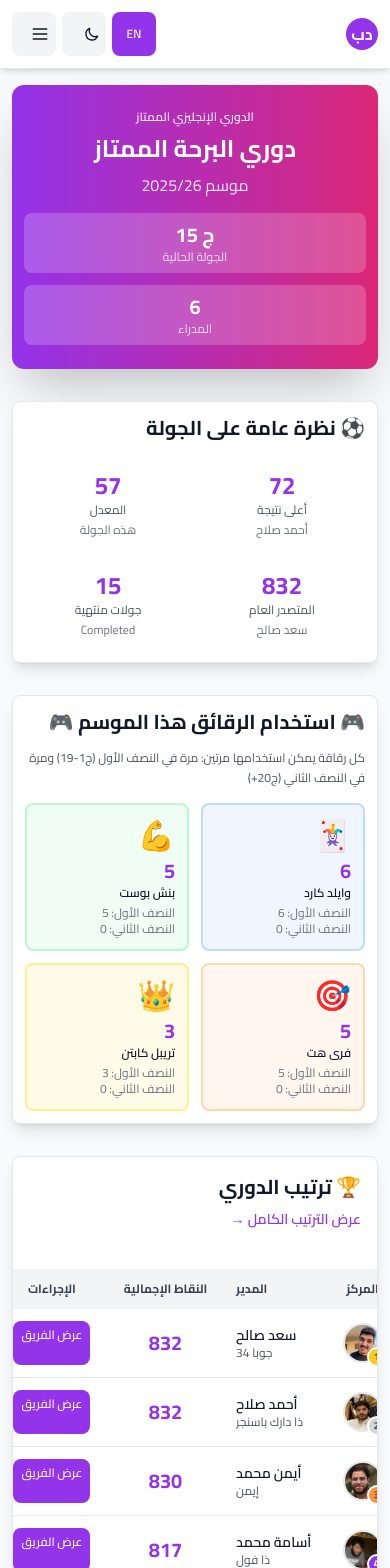
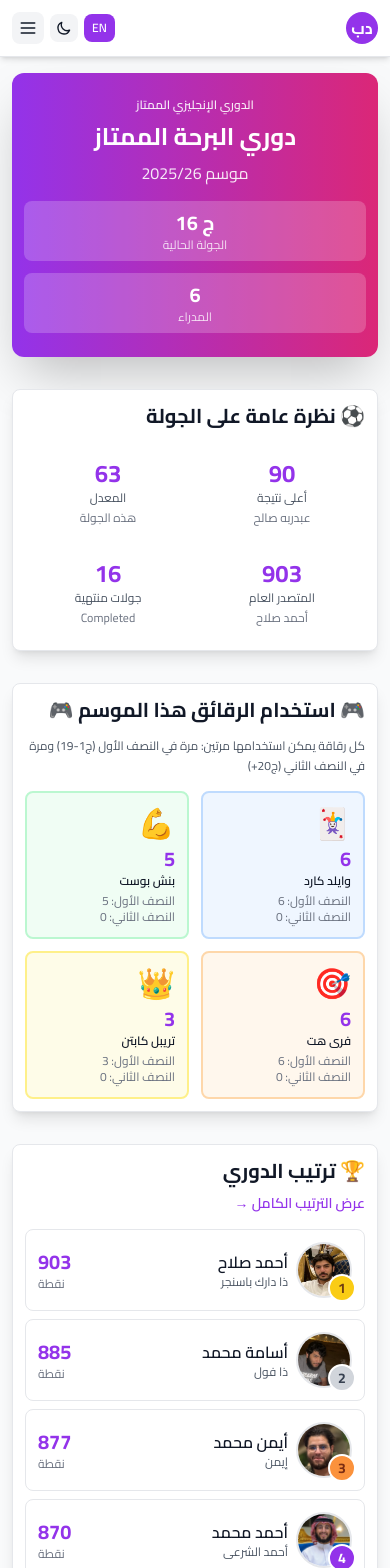
Before and after one commit to 3bdrabu222/AlberhaLeague, a Next.js app: page / in a window 390 px wide. Shown: the top 1568 px of the page. Built offline with nearby package versions, Linux system fonts and the light colour scheme.

Commit message:
Gameweek 16

```diff
--- a/src/app/compare/page.tsx
+++ b/src/app/compare/page.tsx
@@ -147,15 +147,15 @@ export default function ComparePage() {
                 <table className="w-full">
                 <thead>
                   <tr className="table-header">
-                    <th className="px-2 sm:px-4 py-3 sm:py-4 text-end text-xs sm:text-sm">{t('compare.stat')}</th>
+                    <th className="px-4 py-4 text-end">{t('compare.stat')}</th>
                     {comparisonData.map((data, index) => {
                       const player = players.find(p => p.id === data.id);
                       return (
-                        <th key={data.id} className="px-2 sm:px-4 py-3 sm:py-4 text-center text-xs sm:text-sm">
-                          <div className="flex flex-col items-center gap-1 sm:gap-2">
-                            {player && <PlayerAvatar player={player} size="sm" className="sm:!w-10 sm:!h-10" />}
-                            <div className="font-semibold text-xs sm:text-sm truncate max-w-[80px] sm:max-w-none">{translatePlayerName(data.name)}</div>
-                            <div className="text-xs text-gray-500 dark:text-gray-400 hidden sm:block truncate">
+                        <th key={data.id} className="px-4 py-4 text-center">
+                          <div className="flex flex-col items-center gap-2">
+                            {player && <PlayerAvatar player={player} size="md" />}
+                            <div className="font-semibold">{translatePlayerName(data.name)}</div>
+                            <div className="text-xs text-gray-500 dark:text-gray-400">
                               {data.teamName ? translateTeamName(data.teamName) : ''}
                             </div>
                           </div>
@@ -166,44 +166,44 @@ export default function ComparePage() {
                 </thead>
                 <tbody>
                   <tr className="table-row">
-                    <td className="px-2 sm:px-4 py-3 sm:py-4 font-semibold text-xs sm:text-sm">{t('compare.totalPoints')}</td>
+                    <td className="px-4 py-4 font-semibold">{t('compare.totalPoints')}</td>
                     {comparisonData.map((data) => (
-                      <td key={data.id} className="px-2 sm:px-4 py-3 sm:py-4 text-center">
-                        <span className="text-lg sm:text-2xl font-bold text-purple-600">{data.totalPoints}</span>
+                      <td key={data.id} className="px-4 py-4 text-center">
+                        <span className="text-2xl font-bold text-purple-600">{data.totalPoints}</span>
                       </td>
                     ))}
                   </tr>
                   <tr className="table-row">
-                    <td className="px-2 sm:px-4 py-3 sm:py-4 font-semibold text-xs sm:text-sm">{t('compare.averageScore')}</td>
+                    <td className="px-4 py-4 font-semibold">{t('compare.averageScore')}</td>
                     {comparisonData.map((data) => (
-                      <td key={data.id} className="px-2 sm:px-4 py-3 sm:py-4 text-center">
-                        <span className="text-base sm:text-xl font-bold">{data.averageScore.toFixed(1)}</span>
+                      <td key={data.id} className="px-4 py-4 text-center">
+                        <span className="text-xl font-bold">{data.averageScore.toFixed(1)}</span>
                       </td>
                     ))}
                   </tr>
                   <tr className="table-row">
-                    <td className="px-2 sm:px-4 py-3 sm:py-4 font-semibold text-xs sm:text-sm">{t('compare.highestWeek')}</td>
+                    <td className="px-4 py-4 font-semibold">{t('compare.highestWeek')}</td>
                     {comparisonData.map((data) => (
-                      <td key={data.id} className="px-2 sm:px-4 py-3 sm:py-4 text-center">
-                        <span className="text-base sm:text-xl font-bold text-green-500">{data.highestWeek}</span>
+                      <td key={data.id} className="px-4 py-4 text-center">
+                        <span className="text-xl font-bold text-green-500">{data.highestWeek}</span>
                       </td>
                     ))}
                   </tr>
                   <tr className="table-row">
-                    <td className="px-2 sm:px-4 py-3 sm:py-4 font-semibold text-xs sm:text-sm">{t('compare.lowestWeek')}</td>
+                    <td className="px-4 py-4 font-semibold">{t('compare.lowestWeek')}</td>
                     {comparisonData.map((data) => (
-                      <td key={data.id} className="px-2 sm:px-4 py-3 sm:py-4 text-center">
-                        <span className="text-base sm:text-xl font-bold text-red-500">{data.lowestWeek}</span>
+                      <td key={data.id} className="px-4 py-4 text-center">
+                        <span className="text-xl font-bold text-red-500">{data.lowestWeek}</span>
                       </td>
                     ))}
                   </tr>
                   <tr className="table-row">
-                    <td className="px-2 sm:px-4 py-3 sm:py-4 font-semibold text-xs sm:text-sm">{t('compare.consistency')}</td>
+                    <td className="px-4 py-4 font-semibold">{t('compare.consistency')}</td>
                     {comparisonData.map((data) => (
-                      <td key={data.id} className="px-2 sm:px-4 py-3 sm:py-4 text-center">
-                        <span className="text-sm sm:text-lg font-semibold">
+                      <td key={data.id} className="px-4 py-4 text-center">
+                        <span className="text-lg font-semibold">
                           {data.consistency.toFixed(1)}
-                          <span className="text-xs text-gray-500 dark:text-gray-400 mr-1 hidden sm:inline">
+                          <span className="text-xs text-gray-500 dark:text-gray-400 mr-1">
                             ({data.consistency < 10 ? t('compare.veryConsistent') : data.consistency < 15 ? t('compare.consistent') : t('compare.inconsistent')})
                           </span>
                         </span>
@@ -220,13 +220,13 @@ export default function ComparePage() {
           <div className="card">
             <h2 className="text-xl sm:text-2xl font-bold mb-4 sm:mb-6">{t('compare.weeklyPerformance')}</h2>
             <div className="w-full overflow-x-auto">
-              <ResponsiveContainer width="100%" height={300} minWidth={400}>
+              <ResponsiveContainer width="100%" height={300} minWidth={600}>
               <LineChart data={weeklyChartData}>
                 <CartesianGrid strokeDasharray="3 3" className="opacity-30" />
-                <XAxis dataKey="week" tick={{ fontSize: 10 }} />
-                <YAxis tick={{ fontSize: 10 }} />
+                <XAxis dataKey="week" />
+                <YAxis />
                 <Tooltip />
-                <Legend wrapperStyle={{ fontSize: '12px' }} />
+                <Legend />
                 {comparisonData.map((data, index) => (
                   <Line
                     key={data.id}
@@ -234,9 +234,9 @@ export default function ComparePage() {
                     dataKey={`player${index + 1}`}
                     name={translatePlayerName(data.name)}
                     stroke={COLORS[index % COLORS.length]}
-                    strokeWidth={2}
-                    dot={{ r: 3 }}
-                    activeDot={{ r: 5 }}
+                    strokeWidth={3}
+                    dot={{ r: 4 }}
+                    activeDot={{ r: 6 }}
                   />
                 ))}
               </LineChart>
@@ -330,11 +330,11 @@ export default function ComparePage() {
           <div className="card">
             <h2 className="text-xl sm:text-2xl font-bold mb-4 sm:mb-6">{t('compare.totalPointsComparison')}</h2>
             <div className="w-full overflow-x-auto">
-              <ResponsiveContainer width="100%" height={300} minWidth={300}>
+              <ResponsiveContainer width="100%" height={300} minWidth={400}>
               <BarChart data={comparisonData.map(d => ({ name: translatePlayerName(d.name), points: d.totalPoints }))}>
                 <CartesianGrid strokeDasharray="3 3" className="opacity-30" />
-                <XAxis dataKey="name" tick={{ fontSize: 10 }} angle={-45} textAnchor="end" height={80} />
-                <YAxis tick={{ fontSize: 10 }} />
+                <XAxis dataKey="name" />
+                <YAxis />
                 <Tooltip />
                 <Bar dataKey="points" fill="#9333EA" radius={[8, 8, 0, 0]}>
                   {comparisonData.map((_, index) => (
--- a/src/app/globals.css
+++ b/src/app/globals.css
@@ -75,24 +75,6 @@
   .table-row {
     @apply border-b border-gray-200 dark:border-gray-800 hover:bg-gray-50 dark:hover:bg-dark-hover transition-colors;
   }
-
-  /* Mobile table improvements */
-  @media (max-width: 640px) {
-    table {
-      font-size: 0.875rem;
-    }
-
-    th, td {
-      padding: 0.5rem 0.25rem;
-      white-space: nowrap;
-    }
-
-    /* Allow text wrapping in specific cells on mobile */
-    .table-row td:first-child,
-    .table-row td:nth-child(2) {
-      white-space: normal;
-    }
-  }
 }
 
 /* Custom scrollbar */
@@ -112,34 +94,3 @@
 ::-webkit-scrollbar-thumb:hover {
   @apply bg-gray-500 dark:bg-gray-500;
 }
-
-/* Mobile-specific improvements */
-@media (max-width: 640px) {
-  /* Better touch targets */
-  button, a, input, select {
-    min-height: 44px;
-    min-width: 44px;
-  }
-
-  /* Improve table scrolling on mobile */
-  .overflow-x-auto {
-    -webkit-overflow-scrolling: touch;
-    scrollbar-width: thin;
-  }
-
-  /* Better spacing for mobile cards */
-  .card {
-    margin-bottom: 1rem;
-  }
-
-  /* Improve text readability */
-  body {
-    font-size: 14px;
-    line-height: 1.6;
-  }
-
-  /* Better form inputs on mobile */
-  input, select, textarea {
-    font-size: 16px; /* Prevents zoom on iOS */
-  }
-}
--- a/src/app/page.tsx
+++ b/src/app/page.tsx
@@ -8,7 +8,7 @@ import PlayerAvatar from '@/components/PlayerAvatar';
 export default function Home() {
   const { t, translatePlayerName, translateTeamName } = useLanguage();
   const players = getPlayers();
-  const topPlayers = players; // Show all players instead of just top 5
+  const topPlayers = players.slice(0, 5);
   const totalPlayers = players.length;
   const totalWeeks = getTotalWeeks();
   const currentGameweek = totalWeeks;
@@ -150,58 +150,40 @@ export default function Home() {
       </section>
 
       {/* League Standings */}
-      <section className="card overflow-hidden p-0 sm:p-4 md:p-6">
-        <div className="flex flex-col sm:flex-row justify-between items-start sm:items-center gap-2 sm:gap-0 mb-4 sm:mb-6 px-4 sm:px-0 pt-4 sm:pt-0">
+      <section className="card">
+        <div className="flex flex-col sm:flex-row justify-between items-start sm:items-center gap-2 sm:gap-0 mb-4 sm:mb-6">
           <h2 className="text-xl sm:text-2xl font-bold">{t('home.leagueStandings')}</h2>
           <Link href="/rankings" className="text-purple-600 hover:text-purple-700 font-semibold text-sm">
             {t('home.viewFull')} →
           </Link>
         </div>
 
-        {/* Mobile-friendly table view */}
-        <div className="overflow-x-auto -mx-4 sm:mx-0">
-          <div className="inline-block min-w-full align-middle">
-            <table className="w-full">
-              <thead>
-                <tr className="table-header">
-                  <th className="px-2 sm:px-4 py-3 sm:py-4 text-center text-xs sm:text-sm">{t('rankings.rank')}</th>
-                  <th className="px-3 sm:px-6 py-3 sm:py-4 text-end text-xs sm:text-sm">{t('rankings.manager')}</th>
-                  <th className="px-3 sm:px-6 py-3 sm:py-4 text-center text-xs sm:text-sm hidden sm:table-cell">{t('rankings.teamName')}</th>
-                  <th className="px-3 sm:px-6 py-3 sm:py-4 text-center text-xs sm:text-sm">{t('rankings.overallPoints')}</th>
-                  <th className="px-3 sm:px-6 py-3 sm:py-4 text-center text-xs sm:text-sm">{t('rankings.actions')}</th>
-                </tr>
-              </thead>
-              <tbody>
+        <div className="space-y-2 sm:space-y-3">
           {topPlayers.map((player, index) => (
-                  <tr key={player.id} className="table-row">
-                    <td className="px-2 sm:px-4 py-3 sm:py-4 text-center">
-                      <PlayerAvatar player={player} size="md" showRank rank={index + 1} className="mx-auto" />
-                    </td>
-                    <td className="px-3 sm:px-6 py-3 sm:py-4 text-end">
-                      <div className="font-semibold text-sm sm:text-base md:text-lg truncate max-w-[120px] sm:max-w-none">{translatePlayerName(player.name)}</div>
-                      <div className="text-xs sm:text-sm text-gray-600 dark:text-gray-400 sm:hidden truncate">{player.teamName ? translateTeamName(player.teamName) : ''}</div>
-                    </td>
-                    <td className="px-3 sm:px-6 py-3 sm:py-4 text-center hidden sm:table-cell">
-                      <div className="text-sm sm:text-base text-gray-600 dark:text-gray-400">{player.teamName ? translateTeamName(player.teamName) : ''}</div>
-                    </td>
-                    <td className="px-3 sm:px-6 py-3 sm:py-4 text-center">
+            <Link
+              key={player.id}
+              href={`/player/${player.id}`}
+              className="flex items-center justify-between p-3 sm:p-4 bg-white dark:bg-dark-card rounded-lg hover:shadow-lg transition-all group border border-gray-200 dark:border-gray-700"
+            >
+              <div className="flex items-center gap-2 sm:gap-3 md:gap-4 min-w-0 flex-1">
+                <PlayerAvatar player={player} size="md" showRank rank={index + 1} />
+                <div className="min-w-0 flex-1">
+                  <div className="font-semibold text-base sm:text-lg group-hover:text-purple-600 transition-colors truncate">
+                    {translatePlayerName(player.name)}
+                  </div>
+                  <div className="text-xs sm:text-sm text-gray-600 dark:text-gray-400 truncate">
+                    {player.teamName ? translateTeamName(player.teamName) : ''}
+                  </div>
+                </div>
+              </div>
+              <div className="text-end shrink-0 mr-2 sm:mr-0">
                 <div className="text-xl sm:text-2xl font-bold text-purple-600">
                   {player.totalPoints}
                 </div>
-                    </td>
-                    <td className="px-3 sm:px-6 py-3 sm:py-4 text-center">
-                      <Link
-                        href={`/player/${player.id}`}
-                        className="inline-block px-2 sm:px-3 md:px-4 py-1.5 sm:py-2 bg-purple-600 hover:bg-purple-700 text-white rounded-lg transition-colors font-medium text-xs sm:text-sm"
-                      >
-                        {t('rankings.viewTeam')}
+                <div className="text-xs text-gray-500 dark:text-gray-400">{t('home.points')}</div>
+              </div>
             </Link>
-                    </td>
-                  </tr>
           ))}
-              </tbody>
-            </table>
-          </div>
         </div>
       </section>
 
--- a/src/components/LeagueChart.tsx
+++ b/src/components/LeagueChart.tsx
@@ -18,25 +18,17 @@ const LeagueChart: React.FC<LeagueChartProps> = ({ players }) => {
   }));
 
   return (
-    <ResponsiveContainer width="100%" height={300} minHeight={250}>
-      <BarChart data={data} margin={{ top: 10, right: 10, left: 0, bottom: 60 }}>
+    <ResponsiveContainer width="100%" height={350}>
+      <BarChart data={data} margin={{ top: 20, right: 30, left: 20, bottom: 5 }}>
         <CartesianGrid strokeDasharray="3 3" className="opacity-30" />
-        <XAxis
-          dataKey="name"
-          angle={-45}
-          textAnchor="end"
-          height={80}
-          tick={{ fontSize: 10 }}
-          interval={0}
-        />
-        <YAxis tick={{ fontSize: 10 }} />
+        <XAxis dataKey="name" angle={-45} textAnchor="end" height={80} />
+        <YAxis />
         <Tooltip
           contentStyle={{
             backgroundColor: 'rgba(0, 0, 0, 0.8)',
             border: 'none',
             borderRadius: '8px',
             color: '#fff',
-            fontSize: '12px',
           }}
         />
         <Bar dataKey="points" fill="#E3B341" radius={[8, 8, 0, 0]} />
--- a/src/components/PlayerAvatar.tsx
+++ b/src/components/PlayerAvatar.tsx
@@ -22,10 +22,10 @@ const PlayerAvatar: React.FC<PlayerAvatarProps> = ({
   const [triedPng, setTriedPng] = useState(false);
 
   const sizeClasses = {
-    sm: 'w-8 h-8 sm:w-10 sm:h-10',
-    md: 'w-10 h-10 sm:w-12 sm:h-12 md:w-14 md:h-14',
-    lg: 'w-12 h-12 sm:w-14 sm:h-14 md:w-16 md:h-16',
-    xl: 'w-16 h-16 sm:w-20 sm:h-20 md:w-24 md:h-24',
+    sm: 'w-10 h-10',
+    md: 'w-14 h-14',
+    lg: 'w-16 h-16',
+    xl: 'w-24 h-24',
   };
 
   const textSizes = {
@@ -72,7 +72,7 @@ const PlayerAvatar: React.FC<PlayerAvatarProps> = ({
           rank === 2 ? 'bg-gray-300 text-gray-700' :
           rank === 3 ? 'bg-orange-400 text-orange-900' :
           'bg-purple-600 text-white'
-        } ${size === 'sm' ? 'w-5 h-5 text-[10px] sm:w-6 sm:h-6 sm:text-xs' : size === 'md' ? 'w-5 h-5 text-[10px] sm:w-6 sm:h-6 sm:text-xs md:w-7 md:h-7 md:text-sm' : 'w-6 h-6 text-xs sm:w-7 sm:h-7 sm:text-sm md:w-8 md:h-8 md:text-base'}`}>
+        } ${size === 'sm' ? 'w-6 h-6 text-xs' : size === 'md' ? 'w-7 h-7 text-sm' : 'w-8 h-8 text-base'}`}>
           {rank}
         </div>
       )}
--- a/src/components/PlayerChart.tsx
+++ b/src/components/PlayerChart.tsx
@@ -19,18 +19,17 @@ const PlayerChart: React.FC<PlayerChartProps> = ({ weeklyScores, playerName }) =
   const avgScore = weeklyScores.reduce((a, b) => a + b, 0) / weeklyScores.length;
 
   return (
-    <ResponsiveContainer width="100%" height={300} minHeight={250}>
-      <BarChart data={data} margin={{ top: 10, right: 10, left: 0, bottom: 60 }}>
+    <ResponsiveContainer width="100%" height={350}>
+      <BarChart data={data} margin={{ top: 20, right: 30, left: 20, bottom: 5 }}>
         <CartesianGrid strokeDasharray="3 3" className="opacity-30" />
-        <XAxis dataKey="week" tick={{ fontSize: 10 }} angle={-45} textAnchor="end" height={80} />
-        <YAxis tick={{ fontSize: 10 }} />
+        <XAxis dataKey="week" />
+        <YAxis />
         <Tooltip
           contentStyle={{
             backgroundColor: 'rgba(0, 0, 0, 0.8)',
             border: 'none',
             borderRadius: '8px',
             color: '#fff',
-            fontSize: '12px',
           }}
           formatter={(value: number) => [`${value} ${t('home.points')}`, '']}
         />
--- a/src/components/WeeklyTrendsChart.tsx
+++ b/src/components/WeeklyTrendsChart.tsx
@@ -31,21 +31,20 @@ const WeeklyTrendsChart: React.FC<WeeklyTrendsChartProps> = ({ players }) => {
   });
 
   return (
-    <ResponsiveContainer width="100%" height={300} minHeight={250}>
-      <LineChart data={data} margin={{ top: 10, right: 10, left: 0, bottom: 5 }}>
+    <ResponsiveContainer width="100%" height={350}>
+      <LineChart data={data} margin={{ top: 20, right: 30, left: 20, bottom: 5 }}>
         <CartesianGrid strokeDasharray="3 3" className="opacity-30" />
-        <XAxis dataKey="week" tick={{ fontSize: 10 }} />
-        <YAxis tick={{ fontSize: 10 }} />
+        <XAxis dataKey="week" />
+        <YAxis />
         <Tooltip
           contentStyle={{
             backgroundColor: 'rgba(0, 0, 0, 0.8)',
             border: 'none',
             borderRadius: '8px',
             color: '#fff',
-            fontSize: '12px',
           }}
         />
-        <Legend wrapperStyle={{ fontSize: '11px' }} />
+        <Legend />
         {players.map((player, index) => (
           <Line
             key={player.id}
@@ -53,8 +52,8 @@ const WeeklyTrendsChart: React.FC<WeeklyTrendsChartProps> = ({ players }) => {
             dataKey={translatePlayerName(player.name)}
             stroke={COLORS[index % COLORS.length]}
             strokeWidth={2}
-            dot={{ r: 3 }}
-            activeDot={{ r: 5 }}
+            dot={{ r: 4 }}
+            activeDot={{ r: 6 }}
           />
         ))}
       </LineChart>
--- a/src/data/players.json
+++ b/src/data/players.json
@@ -1,40 +1,40 @@
 {
   "players": [
-    {
-      "id": 3,
-      "name": "Saad Saleh",
-      "teamName": "Jupa 34",
-      "totalPoints": 832
-    },
     {
       "id": 4,
       "name": "Ahmed Salah",
       "teamName": "The dark passenger",
-      "totalPoints": 832
+      "totalPoints": 903
+    },
+    {
+      "id": 2,
+      "name": "Osama Mohammed",
+      "teamName": "The fool",
+      "totalPoints": 885
     },
     {
       "id": 5,
       "name": "Ayman Mohammed",
       "teamName": "Aemn",
-      "totalPoints": 830
-    },
-    {
-      "id": 2,
-      "name": "Osama Mohammed",
-      "teamName": "The fool",
-      "totalPoints": 817
+      "totalPoints": 877
     },
     {
       "id": 1,
       "name": "Ahmed Mohammed",
       "teamName": "Ahmed Alshre'e",
-      "totalPoints": 804
+      "totalPoints": 870
+    },
+    {
+      "id": 3,
+      "name": "Saad Saleh",
+      "teamName": "Jupa 34",
+      "totalPoints": 868
     },
     {
       "id": 6,
       "name": "Abdurabu Saleh",
       "teamName": "Marvelous Team",
-      "totalPoints": 742
+      "totalPoints": 832
     }
   ]
 }
--- a/src/data/weeks.json
+++ b/src/data/weeks.json
@@ -748,5 +748,55 @@
       "property": "None",
       "negatives": 0
     }
+  ],
+  "week16": [
+    {
+      "playerId": 6,
+      "playerName": "Abdurabu Saleh",
+      "teamName": "Marvelous Team",
+      "points": 90,
+      "property": "None",
+      "negatives": 0
+    },
+    {
+      "playerId": 4,
+      "playerName": "Ahmed Salah",
+      "teamName": "The dark passenger",
+      "points": 71,
+      "property": "None",
+      "negatives": 0
+    },
+    {
+      "playerId": 2,
+      "playerName": "Osama Mohammed",
+      "teamName": "The fool",
+      "points": 68,
+      "property": "None",
+      "negatives": 0
+    },
+    {
+      "playerId": 1,
+      "playerName": "Ahmed Mohammed",
+      "teamName": "Ahmed Alshre'e",
+      "points": 66,
+      "property": "None",
+      "negatives": 0
+    },
+    {
+      "playerId": 5,
+      "playerName": "Ayman Mohammed",
+      "teamName": "Aemn",
+      "points": 47,
+      "property": "Free Hit",
+      "negatives": 0
+    },
+    {
+      "playerId": 3,
+      "playerName": "Saad Saleh",
+      "teamName": "Jupa 34",
+      "points": 36,
+      "property": "None",
+      "negatives": 0
+    }
   ]
 }
```
Lines whose indentation alone changed are shown as unchanged.
